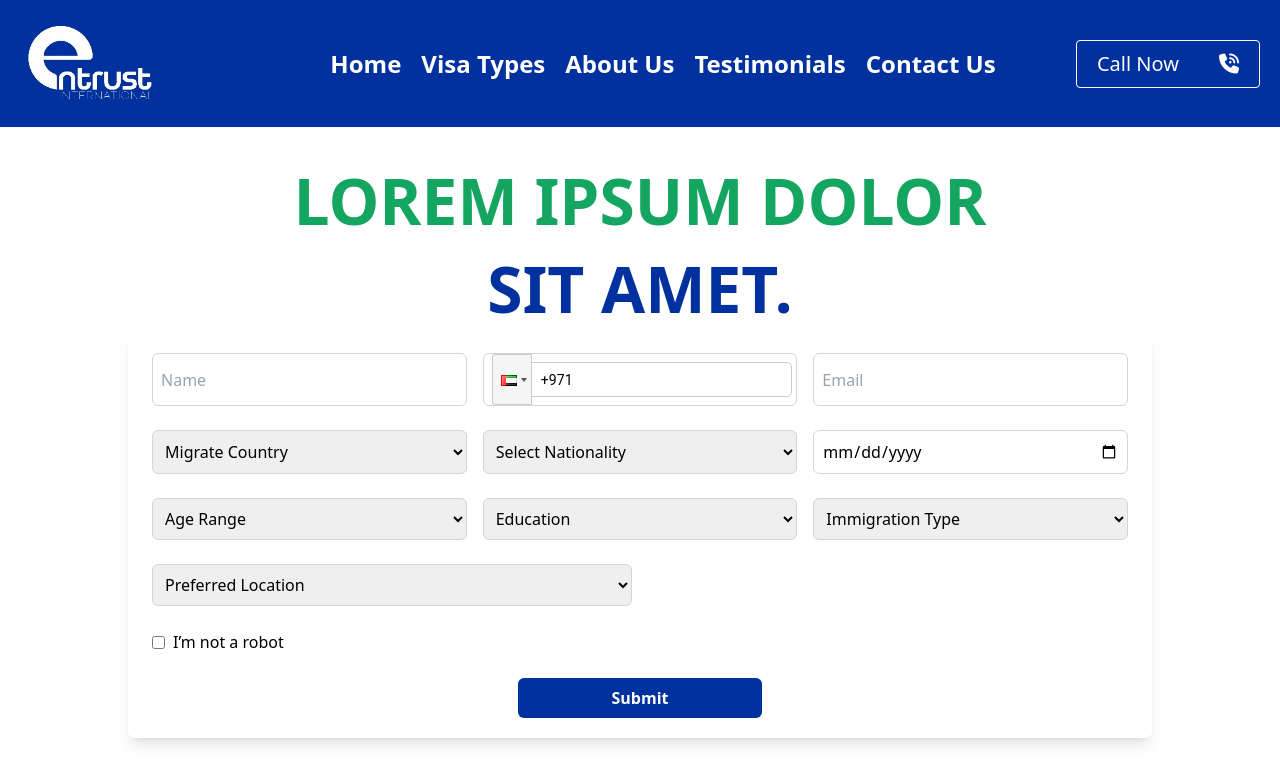
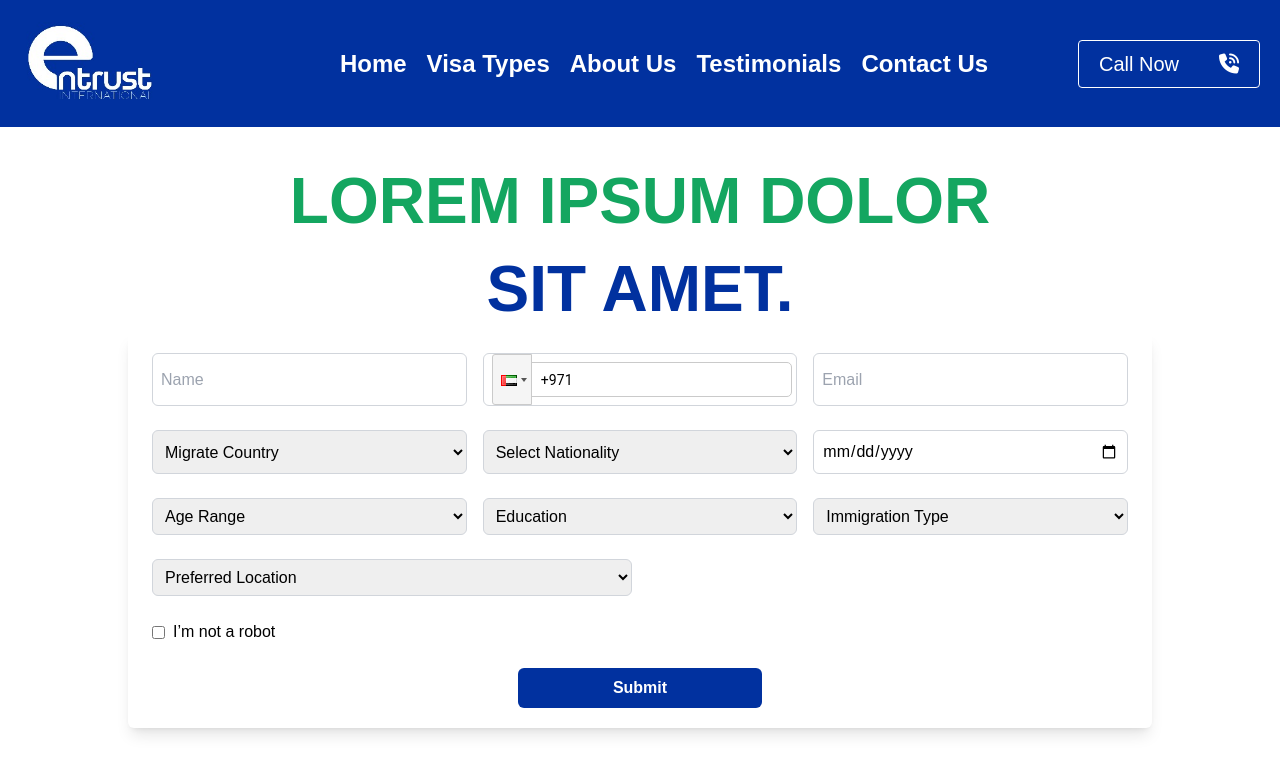
Before and after one commit to haroonmajid/EntrustImmigrationMangagementConusltancy, a React (Create React App) app: page / in a window 1280 px wide. Shown: the top 774 px of the page. Built offline with nearby package versions, Linux system fonts and the light colour scheme.

Commit message:
i have done some updates

```diff
--- /dev/null
+++ b/src/App.css
@@ -0,0 +1,6 @@
+*{
+    margin: 0;
+    padding: 0;
+    font-family: "Sen", sans-serif;
+    border: border-box;
+}
--- a/src/App.js
+++ b/src/App.js
@@ -7,6 +7,7 @@ import ContactUs from './Pages/ContactUs';
 import Blog from './Pages/Testimonials'
 import VisaTypes from './Pages/VisaTypes';
 import Testimonials from './Pages/Testimonials';
+import './App.css';
 
 
 function App() {
--- a/src/Components/Contact.jsx
+++ b/src/Components/Contact.jsx
@@ -26,6 +26,19 @@ const Contact = () => {
     if (res.success) {
       console.log("Success", res);
     }
+    setFormData({
+      name: '',
+      phone: '',
+      email: '',
+      migrateCountry: '',
+      nationality: '',
+      dob: '',
+      ageRange: '',
+      education: '',
+      immigrationType: '',
+      preferredLocation: '',
+    });
+    setPhone('');
   };
   const countries = [
     'Afghanistan', 'Albania', 'Algeria', 'Andorra', 'Angola', 'Antigua and Barbuda', 'Argentina', 'Armenia',
```
